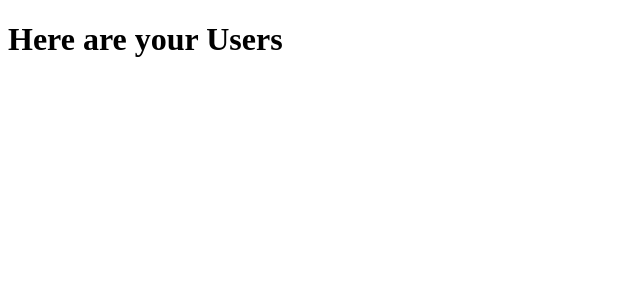
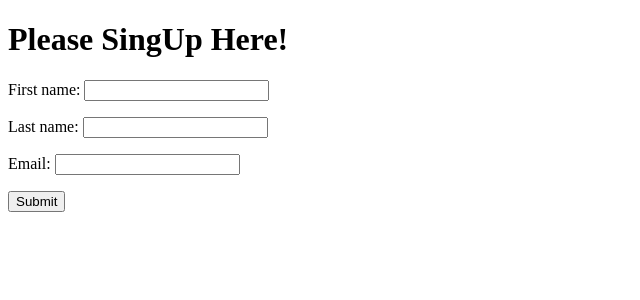
Before and after one commit to MASOOM-BIT/PrerianDjangoTutorial, a Django app: page /appTwo/users/ in a window 1280 px wide. Shown: the top 300 px of the page, without its empty margins (0-640 px from the left). Run offline with Django 5.2, Linux system fonts and the light colour scheme.

Commit message:
Updated user html

```diff
--- a/Django_level_two/parTwo/templates/appTwo/users.html
+++ b/Django_level_two/parTwo/templates/appTwo/users.html
@@ -6,18 +6,13 @@
 	<title>Users</title>
 </head>
 <body>
-	<h1>Here are your Users</h1>
-	{%if users%}
-	<ol>
-		{%for person in users%}
-		<li>User Info</li>
-		<ul>
-			<li>First Name: {{person.first_name}}</li>
-			<li>Last Name : {{person.last_name}}</li>
-			<li>Email : {{person.email}}</li>
-		</ul>
-		{%endfor%}
-	</ol>
-	{%endif%}
+	<div class="container">
+		<h1> Please SingUp Here!</h1>
+			<form>
+				{{form.as_p}}
+				{%csrf_token%}
+				<input type="submit" class="btn btn-primary" name="submit">
+			</form>
+	</div>
 </body>
 </html>
```
